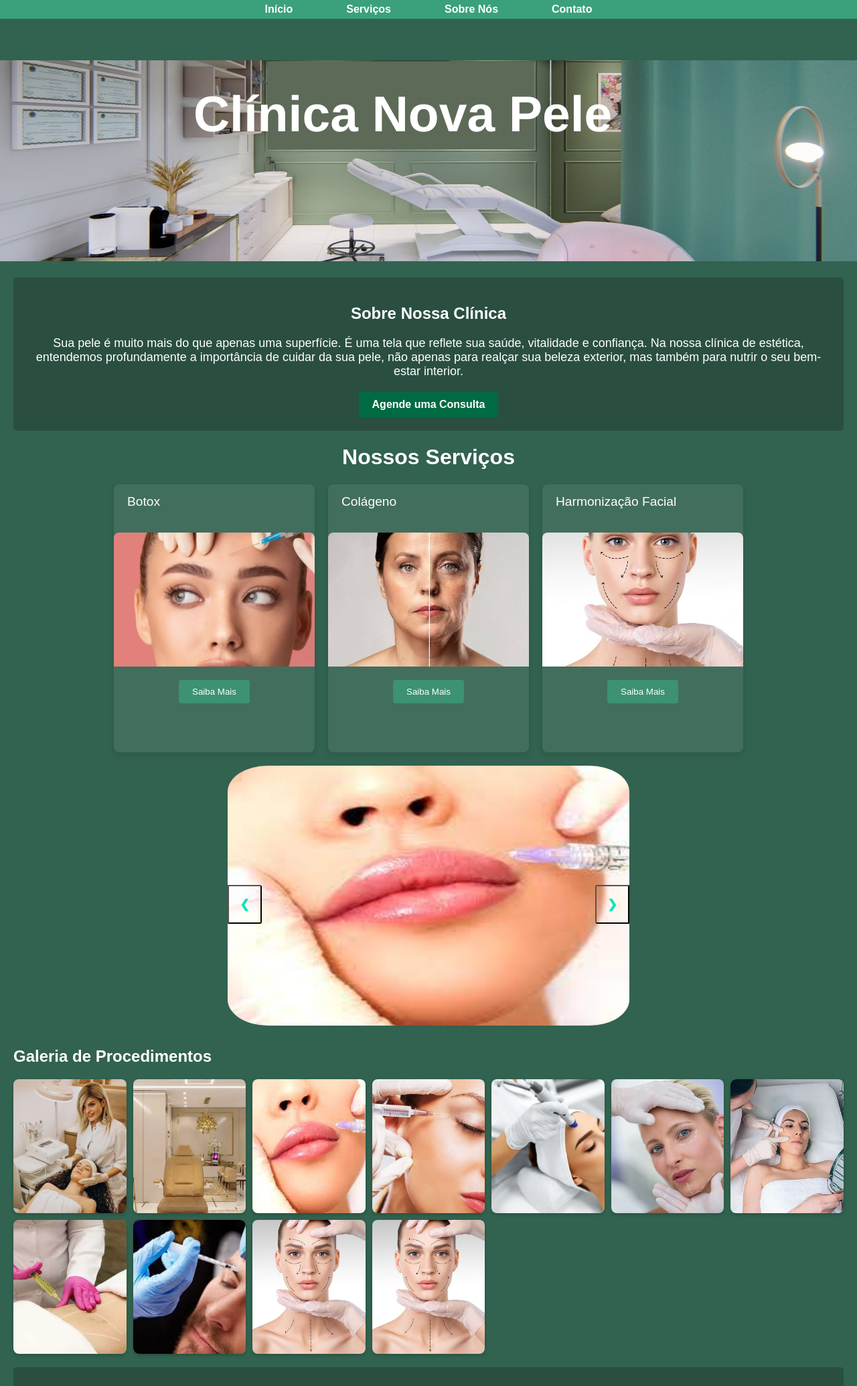
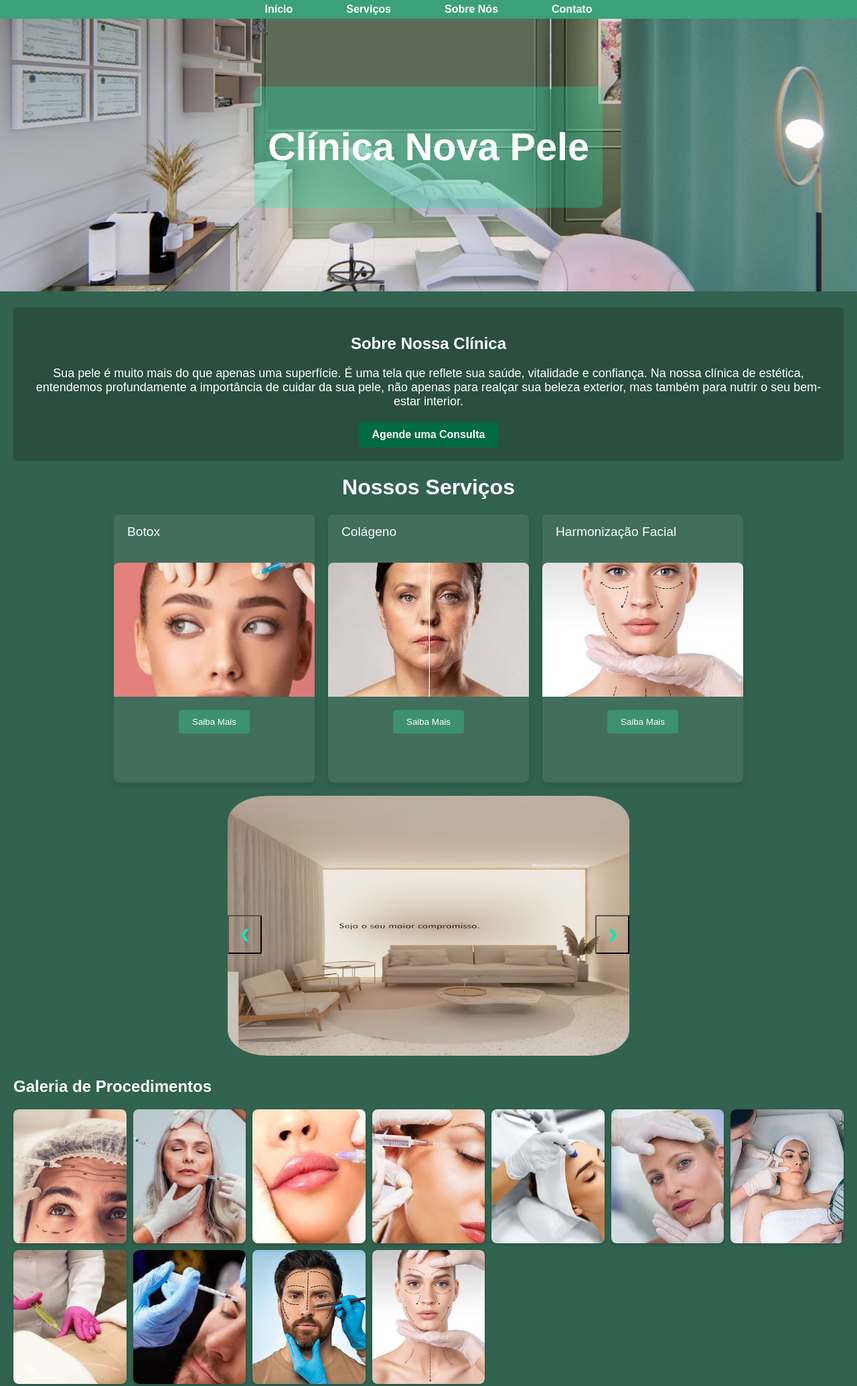
Before and after one commit to karolinaq20/SiteDescodificadas, a plain HTML site: page index.html in a window 1280 px wide. Shown: the top 2069 px of the page at 67% size. Drawn offline with Linux system fonts and the light colour scheme.

Commit message:
Ajustes finais do site Descodificadas

```diff
--- a/assets/css/javascript.js
+++ b/assets/css/javascript.js
@@ -1,11 +1,4 @@
-// JavaScript para o Carousel e Menu Responsivo
 
-// document.addEventListener('DOMContentLoaded', function () {
-    // const menuToggle = document.querySelector('.menu-toggle');
-    // const menu = document.querySelector('.menu');
-    // menuToggle.addEventListener('click', function () {
-        // menu.classList.toggle('show');
-    // });
 {
     function flipCard(button) {
         var card = button.closest('.card');
@@ -32,10 +25,9 @@
 
     function autoSlide() {
         changeSlide(1);
-        setTimeout(autoSlide, 3000); // Change image every 3 seconds
+        setTimeout(autoSlide, 3000);
     }
 
-    // Start the automatic slide show
     autoSlide();
 
 };
--- a/assets/css/style.css
+++ b/assets/css/style.css
@@ -51,20 +51,17 @@ a {
 
 body {
     font-size: 1rem;
-    /* Ajuste base */
 }
 
 @media (max-width: 768px) {
     body {
         font-size: 0.9rem;
-        /* Ajuste para tablet */
     }
 }
 
 @media (max-width: 480px) {
     body {
         font-size: 0.8rem;
-        /* Ajuste para celular */
     }
 }
 
@@ -125,27 +122,43 @@ a:hover {
     margin-left: -640%;
 }
 
+.imagem-div {
+    position: relative;
+    display: inline-block;
+}
+
 .imagem-div img {
     width: 100%;
-    height: 300px;
-    margin-top: 90px;
-}
-
-.imagem-div {
-    position: relative;
-    text-align: center;
+    height: auto;
 }
 
 .texto-sobre-imagem {
     position: absolute;
-    top: 43%;
-    left: 47%;
+    top: 50%;
+    left: 50%;
     transform: translate(-50%, -50%);
     color: white;
     text-align: center;
     font-family: 'Franklin Gothic Medium', 'Arial Narrow', Arial, sans-serif;
-    font-size: 50px;
+    font-size: 3vw;
+    background-color: rgb(30 223 167 / 32%);
+    padding: 10px 20px;
+    border-radius: 8px;
 }
+
+@media (max-width: 768px) {
+    .texto-sobre-imagem {
+        font-size: 5vw;
+    }
+}
+
+@media (max-width: 480px) {
+    .texto-sobre-imagem {
+        font-size: 6vw;
+        padding: 8px 16px;
+    }
+}
+
 
 .container {
     background-color: #326250;
@@ -350,7 +363,6 @@ footer {
     top: 10px;
     left: 10px;
     background-color: rgba(0, 0, 0, 0);
-    /* Fundo transparente */
     color: #ffffff;
     padding: 5px 10px;
     border-radius: 4px;
@@ -368,6 +380,7 @@ footer {
     transition: background-color 0.3s;
 }
 
+
 .card-button-voltar {
     margin-top: 15px;
     padding: 10px 20px;
@@ -383,9 +396,7 @@ footer {
 .card-button-voltar:hover {
     background-color: #2a4f41;
     transform: scale(1.05);
-    /* Slightly enlarge button on hover */
 }
-
 
 /* Estilos para o Carrossel */
 .carousel {
@@ -451,7 +462,6 @@ footer {
     background-color: rgba(0, 0, 0, 0.8);
 }
 
-/* Tablet */
 @media (max-width: 768px) {
     .header {
         flex-direction: column;
@@ -468,7 +478,6 @@ footer {
     }
 }
 
-/* Mobile */
 @media (max-width: 480px) {
     body {
         font-size: 14px;
--- a/index.html
+++ b/index.html
@@ -105,20 +105,20 @@
             </div>
         </section>
 
-        <!-- Carousel -->
+        <!-- Carrosel -->
         <section class="carousel">
             <div class="carousel-container">
                 <div class="carousel-slide active">
-                    <img src="assets/css/imagens/786c32_bf56e6322f8746339b9b5c80df1530b1~mv2.webp" alt="Image 1">
+                    <img src="assets/css/imagens/clinica1.jpg" alt="Image 1">
                 </div>
                 <div class="carousel-slide">
-                    <img src="assets/css/imagens/Audrey_final_04.webp" alt="Image 2">
+                    <img src="assets/css/imagens/Editadas-24.jpg" alt="Image 2">
                 </div>
                 <div class="carousel-slide">
-                    <img src="assets/css/imagens/images.jpg" alt="Image 3">
+                    <img src="assets/css/imagens/clinica2.jpg" alt="Image 3">
                 </div>
                 <div class="carousel-slide">
-                    <img src="assets/css/imagens/Rectangle-24.png" alt="Image 4">
+                    <img src="assets/css/imagens/clinicaverde.jpg" alt="Image 4">
                 </div>
             </div>
             <button class="prev" onclick="changeSlide(-1)">&#10094;</button>
@@ -131,10 +131,10 @@
             </div>
             <div class="grid-container">
                 <div class="grid-item">
-                    <img src="assets/css/imagens/786c32_bf56e6322f8746339b9b5c80df1530b1~mv2.webp" alt="Image 1">
+                    <img src="assets/css/imagens/BLOGPOST-BOTOX.webp" alt="Image 1">
                 </div>
                 <div class="grid-item">
-                    <img src="assets/css/imagens/Audrey_final_04.webp" alt="Image 2">
+                    <img src="assets/css/imagens/images.jpeg" alt="Image 2">
                 </div>
                 <div class="grid-item">
                     <img src="assets/css/imagens/images.jpg" alt="Image 3">
@@ -158,7 +158,7 @@
                     <img src="assets/css/imagens/images (1).jpg" alt="Image 9">
                 </div>
                 <div class="grid-item">
-                    <img src="assets/css/imagens/harmonizacaoFacial.jpg" alt="Image 10">
+                    <img src="assets/css/imagens/estetica.jpg" alt="Image 10">
                 </div>
                 <div class="grid-item">
                     <img src="assets/css/imagens/harmonizacaoFacial.jpg" alt="Image 10">
```
Also changed, not shown: assets/css/imagens/05-4-1030x572.jpg (added), assets/css/imagens/Editadas-24.jpg (added), assets/css/imagens/estetica.jpg (added), assets/css/imagens/fa015a203a25d6a2ad4c26d524b50b4d_XL.jpg (added), assets/css/imagens/images.jpeg (added).
